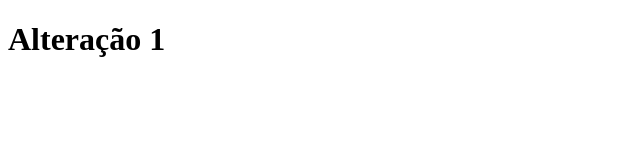
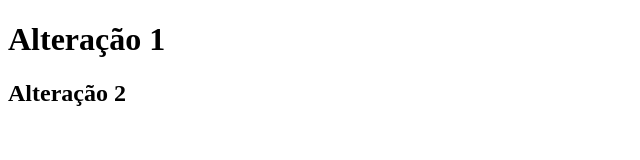
Before and after one commit to kayofabio/teste, a plain HTML site: page index.html in a window 1280 px wide. Shown: the whole page, without its empty margins (0-640 px from the left). Drawn offline with Linux system fonts and the light colour scheme.

Commit message:
alteração 2

```diff
--- a/index.html
+++ b/index.html
@@ -7,5 +7,6 @@
 </head>
 <body>
     <h1>Alteração 1</h1>
+    <h2>Alteração 2</h2>
 </body>
 </html>
```
